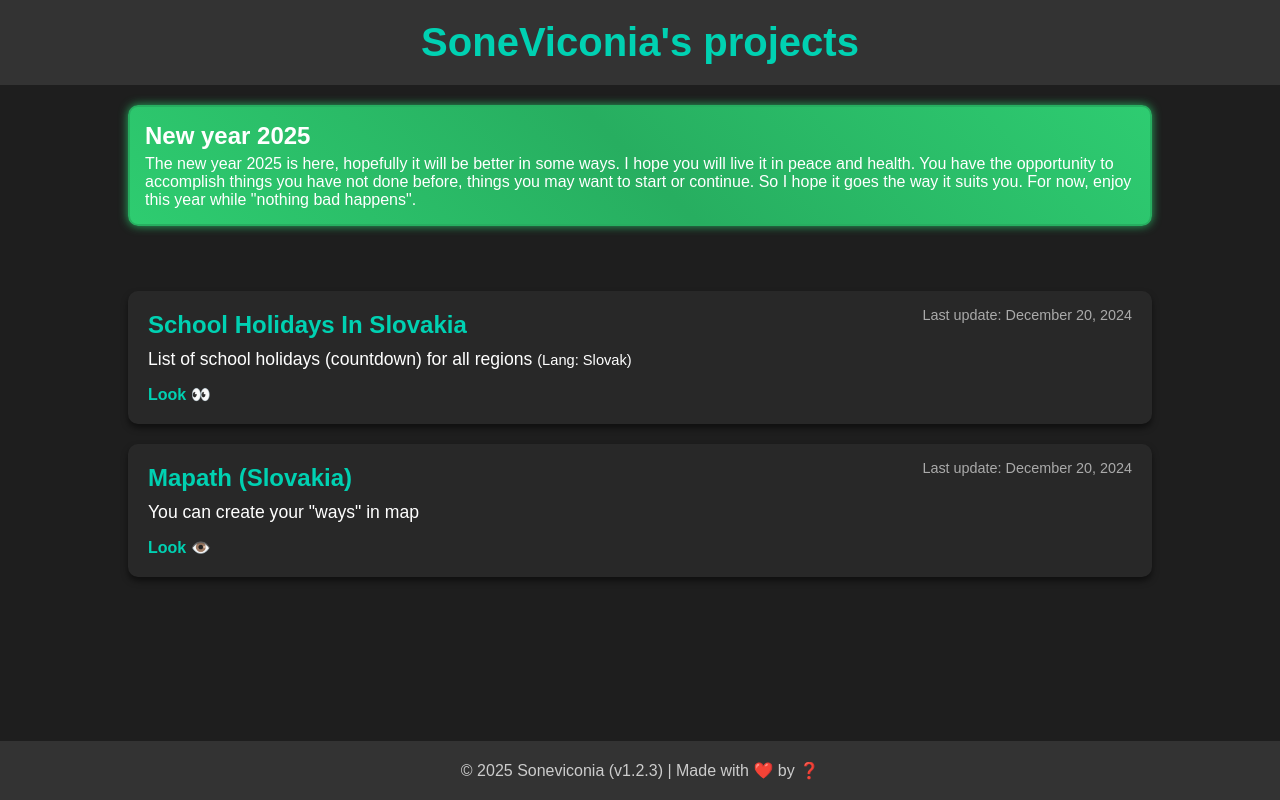
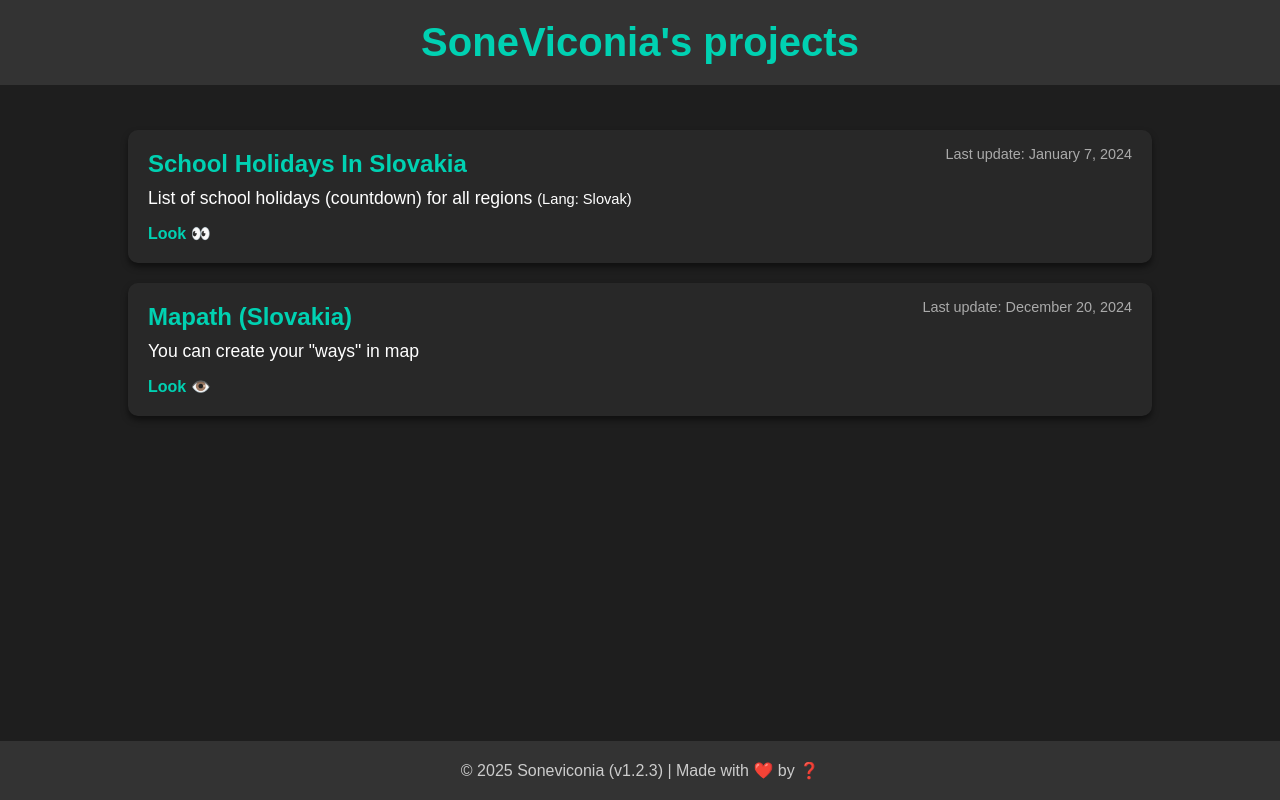
Before and after one commit to wejkey/wejkey.github.io, a plain HTML site: page index.html in a window 1280 px wide. Drawn offline with Linux system fonts and the light colour scheme.

Commit message:
Update index.html

```diff
--- a/index.html
+++ b/index.html
@@ -7,29 +7,17 @@
     <title>SoneViconia</title>
     <link rel="icon" type="image/x-icon" href="https://github.com/soneviconia/icon/raw/main/sv_v4.png">
     <link rel="stylesheet" href="style.css">
-    <link rel="stylesheet" href="cards.css">
 </head>
 <body>
     <header>
         <h1>SoneViconia's projects</h1>
     </header>
 
-    <div class="container">
-        <div class="category">
-            <div class="card green">
-                <div class="content">
-                    <h3>New year 2025</h3>
-                    <p>The new year 2025 is here, hopefully it will be better in some ways. I hope you will live it in peace and health. You have the opportunity to accomplish things you have not done before, things you may want to start or continue. So I hope it goes the way it suits you. For now, enjoy this year while "nothing bad happens".</p>
-                </div>
-            </div>
-        </div>
-    </div>
-
     <section id="projects">
         <div class="project">
             <div class="project-header">
                 <h3>School Holidays In Slovakia</h3>
-                <span class="last-update">Last update: December 20, 2024</span>
+                <span class="last-update">Last update: January 7, 2024</span>
             </div>
             <p>List of school holidays (countdown) for all regions <small>(Lang: Slovak)</small></p>
             <a href="https://soneviconia.github.io/projects/skschool/index.html">Look   👀</a>
```
